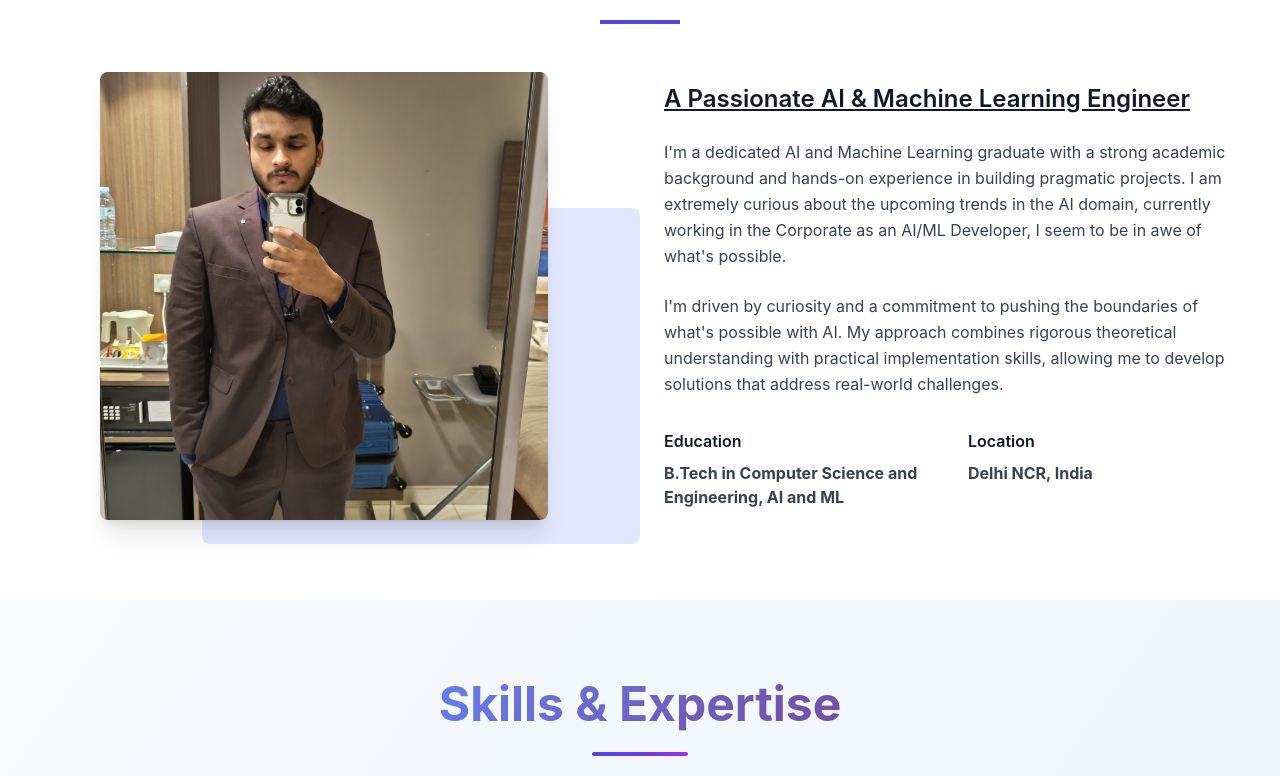
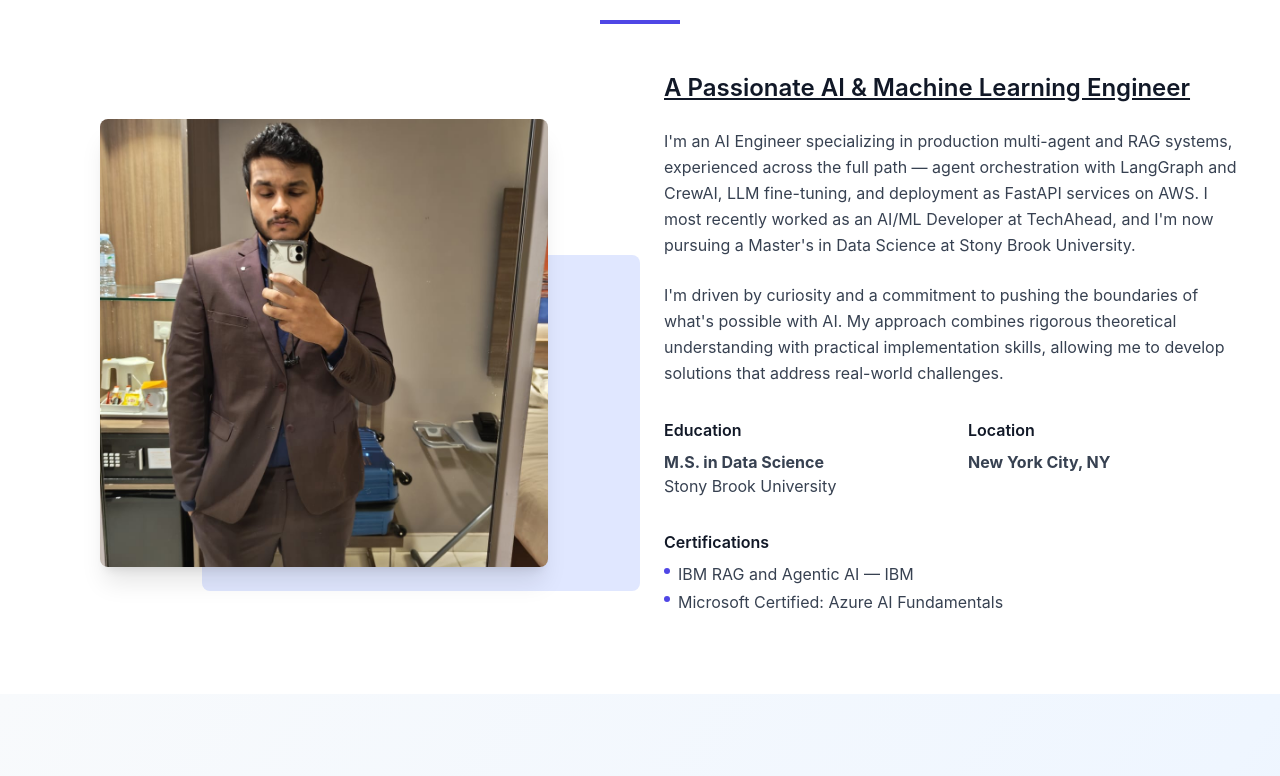
Before and after one commit to ArjunKrooksML/Portfolio, a React (Vite) app: page / in a window 1280 px wide. Shown: the part 980-1756 px from the top of the page. Built offline with nearby package versions, Linux system fonts and the light colour scheme.

Commit message:
uptodate

```diff
--- a/src/components/About.tsx
+++ b/src/components/About.tsx
@@ -47,22 +47,33 @@ const About: React.FC = () => {
               <u>A Passionate AI & Machine Learning Engineer</u>
             </h3>
             <p className="text-gray-700 dark:text-gray-300 mb-6 leading-relaxed">
-              I'm a dedicated AI and Machine Learning graduate with a strong academic background and hands-on experience in building pragmatic projects. I am extremely curious about the upcoming trends in the AI domain, currently working in the Corporate as an AI/ML Developer, I seem to be in awe of what's possible.
+              I'm an AI Engineer specializing in production multi-agent and RAG systems, experienced across the full path — agent orchestration with LangGraph and CrewAI, LLM fine-tuning, and deployment as FastAPI services on AWS. I most recently worked as an AI/ML Developer at TechAhead, and I'm now pursuing a Master's in Data Science at Stony Brook University.
             </p>
             <p className="text-gray-700 dark:text-gray-300 mb-8 leading-relaxed">
               I'm driven by curiosity and a commitment to pushing the boundaries of what's possible with AI. My approach combines rigorous theoretical understanding with practical implementation skills, allowing me to develop solutions that address real-world challenges.
             </p>
-            <div className="grid grid-cols-2 gap-6">
+            <div className="grid grid-cols-2 gap-6 mb-8">
               <div>
                 <h4 className="font-semibold text-gray-900 dark:text-white mb-2">Education</h4>
-                <p className="text-gray-700 dark:text-gray-300"><b>B.Tech in Computer Science and Engineering, AI and ML</b></p>
-
+                <p className="text-gray-700 dark:text-gray-300"><b>M.S. in Data Science</b><br />Stony Brook University</p>
               </div>
               <div>
                 <h4 className="font-semibold text-gray-900 dark:text-white mb-2">Location</h4>
-                <p className="text-gray-700 dark:text-gray-300"><b>Delhi NCR, India</b></p>
-
+                <p className="text-gray-700 dark:text-gray-300"><b>New York City, NY</b></p>
               </div>
+            </div>
+            <div>
+              <h4 className="font-semibold text-gray-900 dark:text-white mb-2">Certifications</h4>
+              <ul className="space-y-1">
+                <li className="flex items-start">
+                  <span className="inline-block w-1.5 h-1.5 bg-indigo-600 dark:bg-indigo-400 rounded-full mt-1.5 mr-2"></span>
+                  <span className="text-gray-700 dark:text-gray-300">IBM RAG and Agentic AI — IBM</span>
+                </li>
+                <li className="flex items-start">
+                  <span className="inline-block w-1.5 h-1.5 bg-indigo-600 dark:bg-indigo-400 rounded-full mt-1.5 mr-2"></span>
+                  <span className="text-gray-700 dark:text-gray-300">Microsoft Certified: Azure AI Fundamentals</span>
+                </li>
+              </ul>
             </div>
           </div>
         </div>
--- a/src/components/Contact.tsx
+++ b/src/components/Contact.tsx
@@ -59,7 +59,7 @@ const Contact: React.FC = () => {
                     Location
                   </h4>
                   <p className="mt-1 text-gray-600 dark:text-gray-300">
-                    Delhi NCR, India
+                    New York City, NY
                   </p>
                 </div>
               </div>
--- a/src/components/Header.tsx
+++ b/src/components/Header.tsx
@@ -3,10 +3,10 @@ import { Menu, X, Moon, Sun } from 'lucide-react';
 import { useTheme } from '../contexts/ThemeContext';
 
 type HeaderProps = {
-  scrollY: number;
+  isScrolled: boolean;
 };
 
-const Header: React.FC<HeaderProps> = ({ scrollY }) => {
+const Header: React.FC<HeaderProps> = ({ isScrolled }) => {
   const [isMenuOpen, setIsMenuOpen] = useState(false);
   const { isDarkMode, toggleTheme } = useTheme();
 
@@ -30,7 +30,7 @@ const Header: React.FC<HeaderProps> = ({ scrollY }) => {
   return (
     <header
       className={`fixed top-0 w-full z-50 transition-all duration-500 ${
-        scrollY > 10
+        isScrolled
           ? 'glass dark:glass-dark backdrop-blur-md shadow-xl border-b border-white/20 dark:border-gray-700/30'
           : 'bg-transparent'
       }`}
--- a/src/components/Layout.tsx
+++ b/src/components/Layout.tsx
@@ -9,12 +9,21 @@ type LayoutProps = {
   children: React.ReactNode;
 };
 
+const SCROLL_THRESHOLD = 10;
+
 const Layout: React.FC<LayoutProps> = ({ children }) => {
-  const [scrollY, setScrollY] = useState(0);
+  const [isScrolled, setIsScrolled] = useState(false);
 
   useEffect(() => {
+    let ticking = false;
+
     const handleScroll = () => {
-      setScrollY(window.scrollY);
+      if (ticking) return;
+      ticking = true;
+      requestAnimationFrame(() => {
+        setIsScrolled(window.scrollY > SCROLL_THRESHOLD);
+        ticking = false;
+      });
     };
 
     window.addEventListener('scroll', handleScroll, { passive: true });
@@ -25,7 +34,7 @@ const Layout: React.FC<LayoutProps> = ({ children }) => {
     <ThemeProvider>
       <div className="min-h-screen bg-white dark:bg-gray-900 transition-colors duration-300">
         <Analytics />
-        <Header scrollY={scrollY} />
+        <Header isScrolled={isScrolled} />
         <main className="pt-16">{children}</main>
         <Footer />
         <ScrollToTop />
--- a/src/components/ParticleBackground.tsx
+++ b/src/components/ParticleBackground.tsx
@@ -23,6 +23,9 @@ const ParticleBackground: React.FC = () => {
 
     const ctx = canvas.getContext('2d');
     if (!ctx) return;
+
+    const prefersReducedMotion = window.matchMedia('(prefers-reduced-motion: reduce)').matches;
+    if (prefersReducedMotion) return;
 
     const resizeCanvas = () => {
       canvas.width = window.innerWidth;
@@ -96,14 +99,37 @@ const ParticleBackground: React.FC = () => {
     };
 
     resizeCanvas();
-    animate();
+
+    const startAnimating = () => {
+      if (animationRef.current) return;
+      animationRef.current = requestAnimationFrame(animate);
+    };
+
+    const stopAnimating = () => {
+      if (animationRef.current) {
+        cancelAnimationFrame(animationRef.current);
+        animationRef.current = undefined;
+      }
+    };
+
+    // Only run the O(n^2) particle loop while the hero section is actually on screen
+    const visibilityObserver = new IntersectionObserver(
+      ([entry]) => {
+        if (entry.isIntersecting) {
+          startAnimating();
+        } else {
+          stopAnimating();
+        }
+      },
+      { threshold: 0 }
+    );
+    visibilityObserver.observe(canvas);
 
     window.addEventListener('resize', resizeCanvas);
 
     return () => {
-      if (animationRef.current) {
-        cancelAnimationFrame(animationRef.current);
-      }
+      stopAnimating();
+      visibilityObserver.disconnect();
       window.removeEventListener('resize', resizeCanvas);
     };
   }, []);
--- a/src/components/ScrollToTop.tsx
+++ b/src/components/ScrollToTop.tsx
@@ -5,15 +5,18 @@ const ScrollToTop: React.FC = () => {
   const [isVisible, setIsVisible] = useState(false);
 
   useEffect(() => {
+    let ticking = false;
+
     const toggleVisibility = () => {
-      if (window.pageYOffset > 300) {
-        setIsVisible(true);
-      } else {
-        setIsVisible(false);
-      }
+      if (ticking) return;
+      ticking = true;
+      requestAnimationFrame(() => {
+        setIsVisible(window.pageYOffset > 300);
+        ticking = false;
+      });
     };
 
-    window.addEventListener('scroll', toggleVisibility);
+    window.addEventListener('scroll', toggleVisibility, { passive: true });
     return () => window.removeEventListener('scroll', toggleVisibility);
   }, []);
 
--- a/src/data.tsx
+++ b/src/data.tsx
@@ -83,7 +83,7 @@ export const projectsData: Project[] = [
     id: 1,
     title: 'DataQuery: Text-to-SQL Visual Analytics',
     description:
-      'Natural language to SQL system that delivers governed dashboards, role-based access, and analytical insights for business teams.',
+      'Fine-tuned Qwen 8B with quantization on the Spider dataset (5,000+ SQL-NLU pairs), improving complex query accuracy by 10%. Next.js and FastAPI application with multi-tenant architecture, RBAC, and automated Chart.js dashboards for efficient data exploration.',
     image:
       'https://images.pexels.com/photos/669615/pexels-photo-669615.jpeg?auto=compress&cs=tinysrgb&w=800',
     category: 'agentic-ai',
@@ -99,26 +99,19 @@ export const projectsData: Project[] = [
   },
   {
     id: 2,
-    title: 'Restaurant RAG Recommender Agent',
+    title: 'Blood Report Analyser: Agentic Reports Hub',
     description:
-      'LLM concierge that curates Bengaluru dining recommendations using retrieval augmented generation and conversational planning.',
+      "Agentic medical report analysis pipeline using LangGraph's Send API for parallel panel extraction, with a fully agentic ReAct pattern-recognition engine (GPT-4o) that surfaces multi-marker clinical syndromes. Includes a clarification interrupt system for mid-graph human-in-the-loop pauses on unreadable reports.",
     image:
-      'https://images.pexels.com/photos/67468/pexels-photo-67468.jpeg?auto=compress&cs=tinysrgb&w=800',
-    category: 'rag-system',
-    technologies: [
-      'Llama 3.1 8B',
-      'LangChain',
-      'ChromaDB',
-      'FastAPI',
-      'MiniLM Embeddings',
-    ],
-    githubUrl: 'https://github.com/ArjunKrooksML/Restaurant_Recommender-Llama3.1-8B-',
+      'https://images.pexels.com/photos/4173251/pexels-photo-4173251.jpeg?auto=compress&cs=tinysrgb&w=800',
+    category: 'agentic-ai',
+    technologies: ['LangGraph', 'GPT-4o', 'ReAct', 'Send API', 'Python'],
   },
   {
     id: 3,
     title: 'SVAAS Employee Tracking System',
     description:
-      'Production HR and payroll platform with dual portals (admin & employee) actively used by SVAAS Inframax Solutions. Features JWT auth with refresh token rotation, 4-tier RBAC, GPS attendance, automated PDF payslips, Kanban task board, and WhatsApp alerts.',
+      'Production HR and operations platform (React/TypeScript, FastAPI, PostgreSQL/Supabase) across two role-scoped portals covering attendance, payroll, tasks, leaves, expenses, procurement, and inventory for a live company. Features JWT auth with refresh-token rotation, 4-tier RBAC, a payroll engine integrating GPS attendance and salary advances, a real-time inventory ledger with server-side validation, an OpenAI chatbot with role-based tool access, and WhatsApp/email notifications.',
     image:
       '/svaashr.png',
     category: 'full-stack',
@@ -128,8 +121,8 @@ export const projectsData: Project[] = [
       'FastAPI',
       'PostgreSQL',
       'Supabase',
+      'OpenAI API',
       'Twilio',
-      'dnd-kit',
     ],
     liveUrl: 'https://admin.svaasinfra.in',
   },
@@ -137,6 +130,12 @@ export const projectsData: Project[] = [
 
 // Experience Data
 export const experienceData: Experience[] = [
+  {
+    period: 'Fall 2026 - 2028',
+    role: 'Masters in Data Science',
+    organization: 'Stony Brook University',
+    description: 'Graduate studies in Data Science, building on production AI/ML engineering experience from industry roles at TechAhead and SVAAS Inframax Solutions.',
+  },
   {
     period: 'August 2025 - January 2026',
     role: 'AI/ML Developer',
```
Also changed, not shown: .claude/settings.local.json, src/assets/Secondary.jpg, src/assets/portfolio.jpg.
